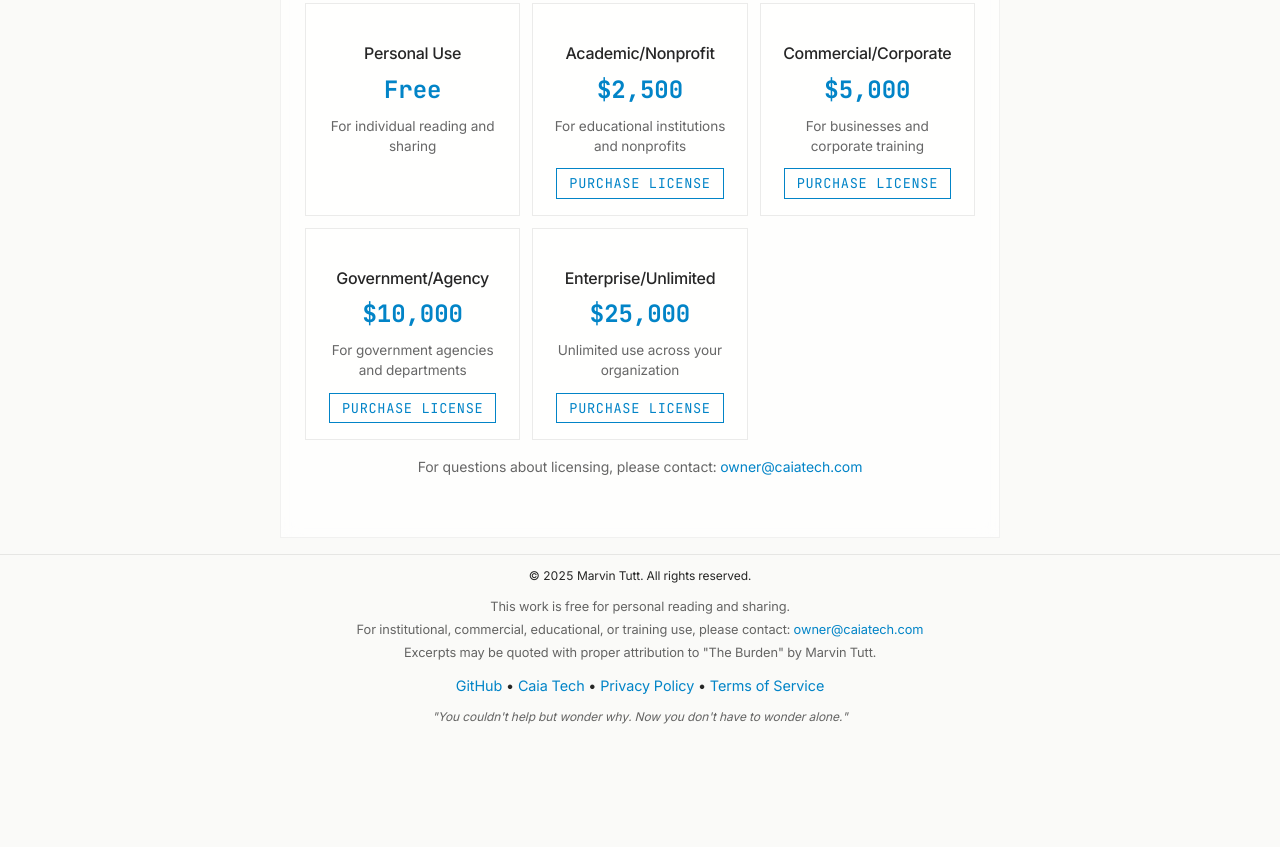
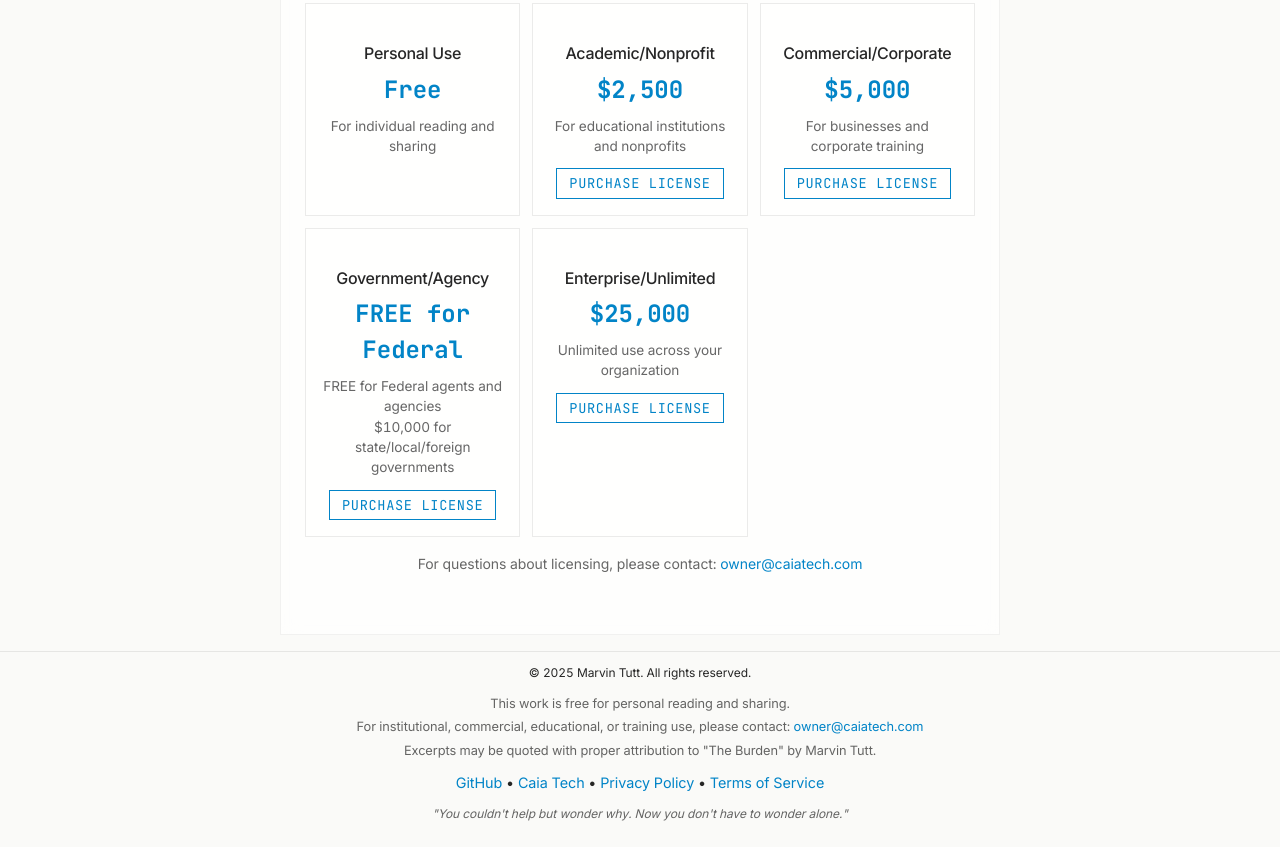
Before and after one commit to Caia-Tech/the-burden, a plain HTML site: page index.html in a window 1280 px wide. Shown: the part 2318-3165 px from the top of the page. Before the commit the page ends 3068 px from the top, so only its background shows below. Drawn offline with Linux system fonts and the light colour scheme; animation ran at ten frames a second.

Commit message:
Update Government/Agency licensing: FREE   for Federal agents and agencies, ,000 for   state/local/foreign governments

```diff
--- a/index.html
+++ b/index.html
@@ -212,8 +212,8 @@
 
                 <div class="license-tier">
                     <h3>Government/Agency</h3>
-                    <div class="license-price">$10,000</div>
-                    <p class="license-desc">For government agencies and departments</p>
+                    <div class="license-price">FREE for Federal</div>
+                    <p class="license-desc">FREE for Federal agents and agencies<br>$10,000 for state/local/foreign governments</p>
                     <a href="https://square.link/u/SqlyuBzc" class="btn-license" target="_blank" rel="noopener">Purchase License</a>
                 </div>
 
```
Also changed, not shown: terms.html (+1 -1 lines).
